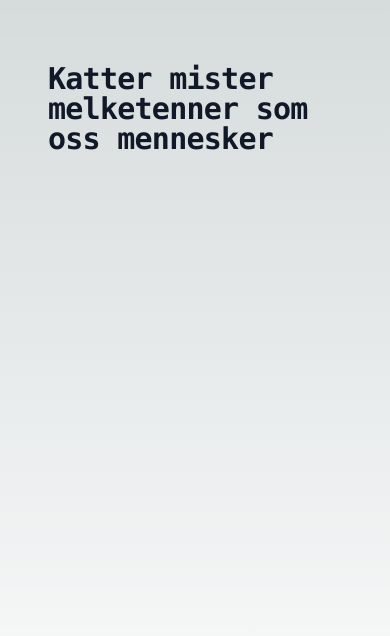
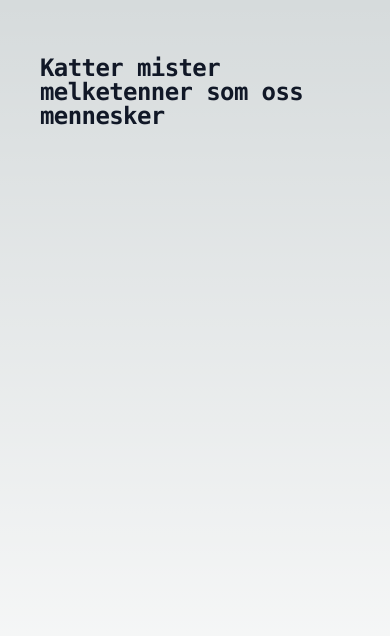
Before and after one commit to MikAoJk/katte-fakta, a Next.js app: page / in a window 390 px wide. Shown: the top 636 px of the page. Built offline with nearby package versions, Linux system fonts and the light colour scheme.

Commit message:
Update CatFacts.tsx

```diff
--- a/src/components/CatFacts.tsx
+++ b/src/components/CatFacts.tsx
@@ -16,11 +16,11 @@
     }, []);
 
     return (
-        <div className="flex min-h-screen flex-col p-12 md:items-center md:p-24">
+        <div className="flex min-h-screen flex-col p-10 md:items-center md:p-24">
             <div className="md:flex md:min-h-screen md:flex-col">
                 <div className="mt-4 md:mt-10">
                     {randomFact &&
-                        <h1 className="mb-4 text-3xl font-extrabold leading-none tracking-tight text-gray-900 md:text-5xl lg:text-6xl dark:text-white">{randomFact.fact}
+                        <h1 className="mb-4 text-2xl font-extrabold leading-none tracking-tight text-gray-900 md:text-5xl lg:text-6xl dark:text-white">{randomFact.fact}
                         </h1>
                     }
                 </div>
```
